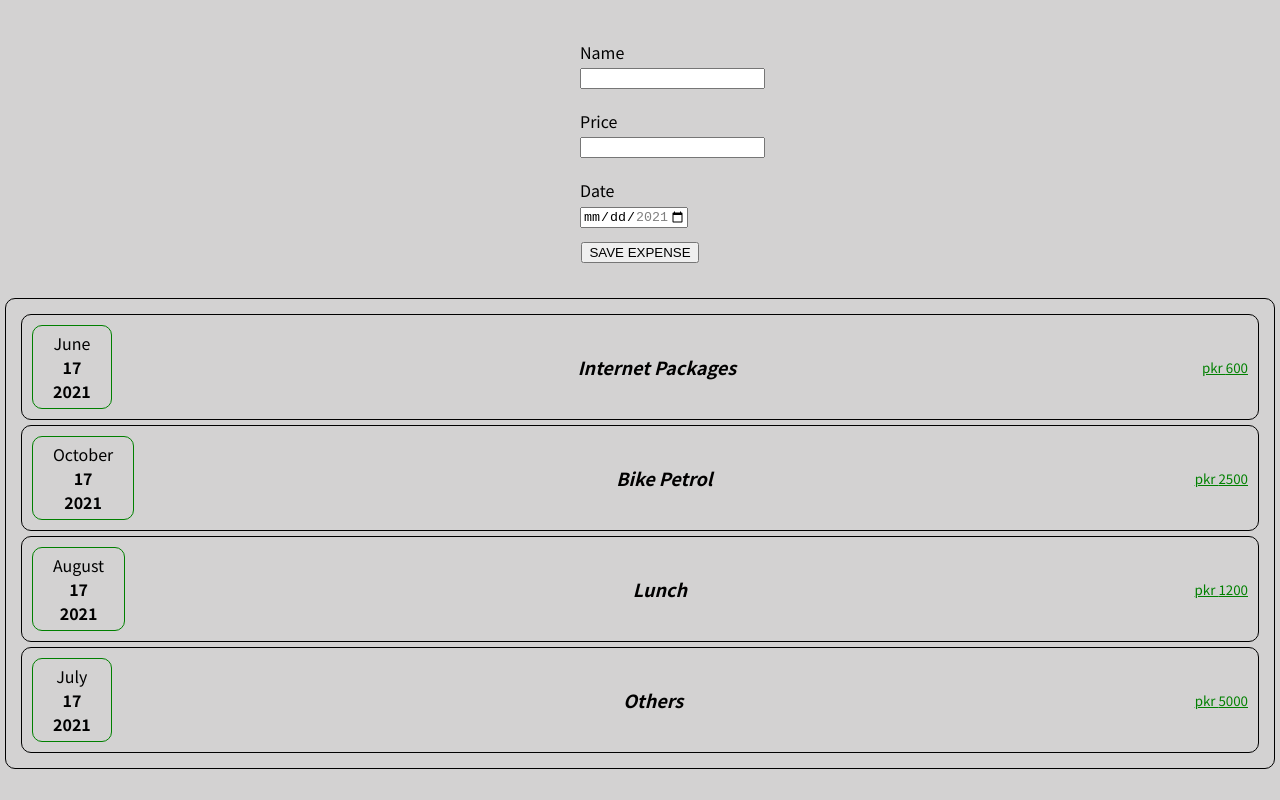
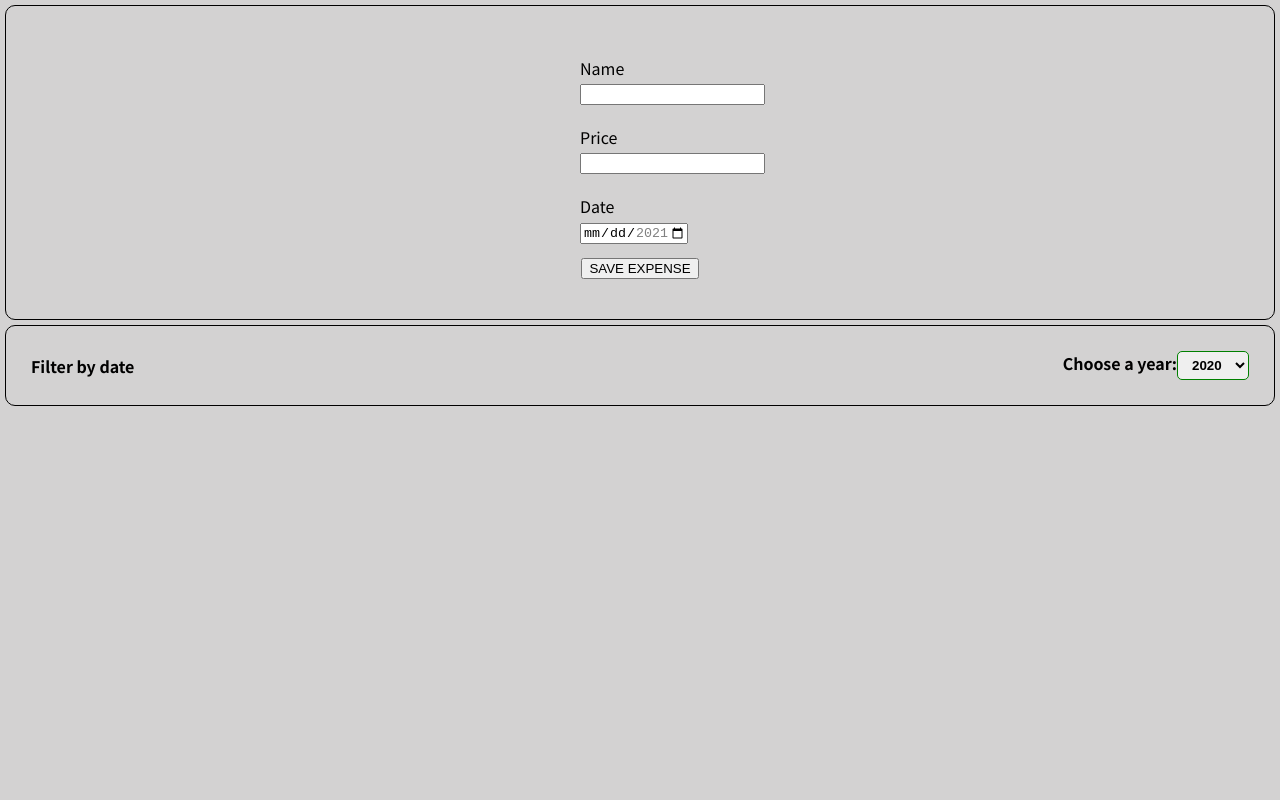
Before and after one commit to asdbukhari/expense-tracking, a React (Create React App) app: page / in a window 1280 px wide. Built offline with nearby package versions, Linux system fonts and the light colour scheme.

Commit message:
filter half

```diff
--- a/src/App.js
+++ b/src/App.js
@@ -1,37 +1,40 @@
+import { useState } from "react";
 import Expenses from "./components/Expense/Expenses";
 import GenerateExpense from "./components/NewExpense/GenerateExpense";
 
-function App() {
-  const expenses = [
+let INITIAL_EXPENSE = [
   {
     id: "e1",
     title: "Internet Packages",
     price: 600,
-      date: new Date(2021, 5, 17),
+    date: new Date(5, 17, 2021),
   },
   {
     id: "e2",
     title: "Bike Petrol",
     price: 2500,
-      date: new Date(2021, 9, 17),
+    date: new Date(9, 17, 2021),
   },
   {
     id: "e3",
     title: "Lunch",
     price: 1200,
-      date: new Date(2021, 7, 17),
+    date: new Date(7, 17, 2021),
   },
   {
     id: "e4",
     title: "Others",
     price: 5000,
-      date: new Date(2021, 6, 17),
+    date: new Date(6, 17, 2021),
   },
 ];
 
+function App() {
+  const [expenses, setExpenses] = useState(INITIAL_EXPENSE);
+
+  console.log(expenses);
   const saveExpenseDate = (expense) => {
-    console.log("data");
-    console.log(expense);
+    setExpenses((prevExpense) => [...prevExpense, expense]);
   };
 
   return (
--- /dev/null
+++ b/src/components/Expense/ExpenseList/index.js
@@ -0,0 +1,14 @@
+import React from "react";
+import ExpenseItem from "../ExpenseItem";
+
+const ExpenseList = (props) => {
+  return (
+    <div>
+      {props.item.map((expense) => {
+        return <ExpenseItem key={expense.id} expenseItem={expense} />;
+      })}
+    </div>
+  );
+};
+
+export default ExpenseList;
--- a/src/components/Expense/Expenses/index.js
+++ b/src/components/Expense/Expenses/index.js
@@ -1,14 +1,29 @@
+import { useState } from "react";
+
 import Card from "../../UI/Card";
-import ExpenseItem from "../ExpenseItem";
+import ExpenseList from "../ExpenseList";
+import FilteredExpense from "../FilteredExpense";
 
 const Expenses = (props) => {
-  const expenses = props.data;
+  const [filteredYear, setFilteredYear] = useState(2020);
+
+  const filterChangeHandler = (value) => {
+    setFilteredYear(value);
+  };
+
+  const filterExpense = props.data.filter((item) => {
+    // console.log(item.date.getFullYear().toString());
+    return item.date.getFullYear().toString() === filteredYear;
+  });
+
   return (
     <>
       <Card>
-        {expenses.map((expense) => {
-          return <ExpenseItem key={expense.id} expenseItem={expense} />;
-        })}
+        <FilteredExpense
+          selected={filteredYear}
+          onFilterYear={filterChangeHandler}
+        />
+        <ExpenseList item={filterExpense} />
       </Card>
     </>
   );
--- /dev/null
+++ b/src/components/Expense/FilteredExpense/filteredExpense.module.css
@@ -0,0 +1,22 @@
+.filter_expense {
+  display: flex;
+  align-items: center;
+  justify-content: space-between;
+  padding: 15px;
+}
+.filter_expense_text {
+  font-weight: 900;
+}
+.filter_expense_form_label {
+  font-weight: 900;
+}
+.filter_expense_option {
+  padding: 5px 10px;
+  border: 1px solid green;
+  border-radius: 5px;
+  outline: none;
+  font-weight: 600;
+}
+.filter_expense_item {
+  font-weight: 600;
+}
--- /dev/null
+++ b/src/components/Expense/FilteredExpense/index.js
@@ -0,0 +1,44 @@
+import React from "react";
+import styles from "./filteredExpense.module.css";
+
+const FilteredExpense = (props) => {
+  const onSelectFilter = (selectedOption) => {
+    props.onFilterYear(selectedOption.target.value);
+  };
+
+  return (
+    <div className={styles.filter_expense}>
+      <div className={styles.filter_expense_text}>Filter by date</div>
+
+      <form className={styles.filter_expense_form}>
+        <div className={styles.filter_expense_form_control}>
+          <label htmlFor="years" className={styles.filter_expense_form_label}>
+            Choose a year:
+          </label>
+
+          <select
+            name="year"
+            id="year"
+            className={styles.filter_expense_option}
+            onChange={onSelectFilter}
+          >
+            {/* <option className={styles.filter_expense_item} value="all">
+              All
+            </option> */}
+            <option className={styles.filter_expense_item} value="2020">
+              2020
+            </option>
+            <option className={styles.filter_expense_item} value="2021">
+              2021
+            </option>
+            <option className={styles.filter_expense_item} value="2022">
+              2022
+            </option>
+          </select>
+        </div>
+      </form>
+    </div>
+  );
+};
+
+export default FilteredExpense;
--- a/src/components/NewExpense/ExpenseForm/index.js
+++ b/src/components/NewExpense/ExpenseForm/index.js
@@ -2,12 +2,12 @@ import styles from "./expense_form.module.css";
 import React, { useState } from "react";
 
 const ExpenseForm = (props) => {
-  const [name, setName] = useState("");
+  const [title, setTitle] = useState("");
   const [price, setPrice] = useState("");
   const [date, setDate] = useState("");
 
   const inputNameHandler = (e) => {
-    setName(e.target.value);
+    setTitle(e.target.value);
   };
 
   const inputPriceHandler = (e) => {
@@ -20,16 +20,23 @@ const ExpenseForm = (props) => {
 
   const formSubmitHandler = (e) => {
     e.preventDefault();
+
+    if (title === "" || price === "" || date === "") {
+      alert("enter Values before submit");
+    } else {
+      // date = new Date(date);
       const expenseDate = {
-      name,
+        title,
         price,
-      date,
+        date: new Date(date),
       };
+
       props.onGenerateData(expenseDate);
 
-    setName("");
+      setTitle("");
       setPrice("");
       setDate("");
+    }
   };
 
   return (
@@ -42,7 +49,7 @@ const ExpenseForm = (props) => {
             name="name"
             type="text"
             maxLength="10"
-            value={name}
+            value={title}
             onChange={inputNameHandler}
           />
         </div>
--- a/src/components/NewExpense/GenerateExpense/index.js
+++ b/src/components/NewExpense/GenerateExpense/index.js
@@ -1,16 +1,21 @@
 import React from "react";
 import ExpenseForm from "../ExpenseForm";
+import Card from "../../UI/Card";
 
 const GenerateExpense = (props) => {
   const dataGeneratedHandler = (expenseData) => {
     const expense = {
       ...expenseData,
-      id: Math.random().toString(),
+      id: (Math.random() * (10 - 1 + 1)).toString(),
     };
     props.onSaveExpenseDate(expense);
   };
 
-  return <ExpenseForm onGenerateData={dataGeneratedHandler} />;
+  return (
+    <Card>
+      <ExpenseForm onGenerateData={dataGeneratedHandler} />
+    </Card>
+  );
 };
 
 export default GenerateExpense;
```
Also changed, not shown: 1 other file (tests, documents, lock files or other folders). Lines whose indentation alone changed are shown as unchanged.
